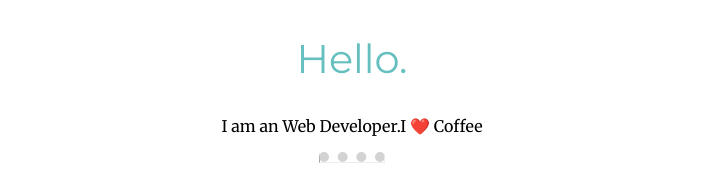
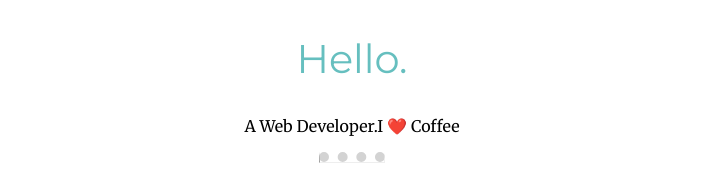
Before and after one commit to aniruthjs/Sample.portfolio, a plain HTML site: page index.html in a window 1280 px wide. Shown: the part 1127-1306 px from the top of the page, without its empty margins (288-991 px from the left). Drawn offline with Linux system fonts and the light colour scheme.

Commit message:
Update index.html
lakshman grammer correction

```diff
--- a/index.html
+++ b/index.html
@@ -23,7 +23,7 @@
       <div class="profile">
         <img  class="imgprofile" src="Images/me.png" alt="">
         <h2>Hello.</h2>
-        <p>I am an Web Developer.I ❤️ Coffee</p>
+        <p>A Web Developer.I ❤️ Coffee</p>
       </div>
       <hr class="dot">
       <div class="skills">
```
